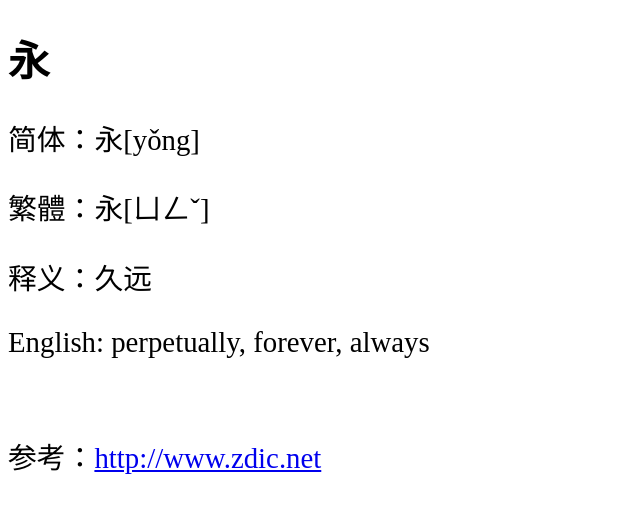
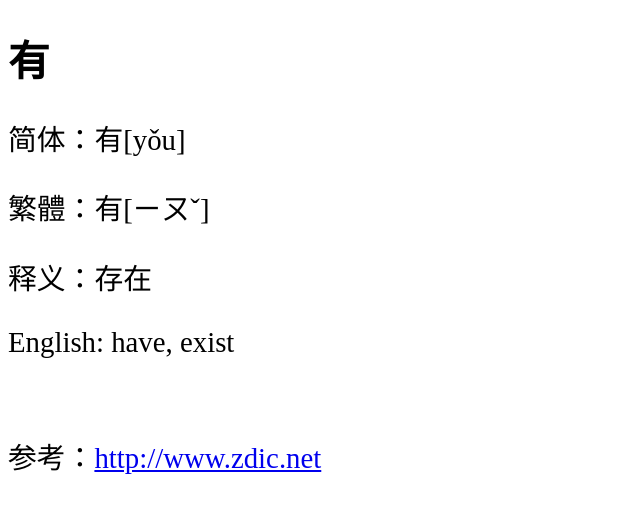
Before and after one commit to shengzhe/livecalligraphy, a Jekyll site: the page built from _posts/2012-08-31-LanTing-45.html, in a window 1280 px wide. Shown: the top 513 px of the page, without its empty margins (0-640 px from the left). Built offline with Jekyll 4.4.1, drawn with Linux system fonts in a browser that asks for light colours; Markdown is read by kramdown in place of the engine named in the settings.

Commit message:
Update _posts/2012-08-31-LanTing-45.html

```diff
--- a/_posts/2012-08-31-LanTing-45.html
+++ b/_posts/2012-08-31-LanTing-45.html
@@ -1,11 +1,11 @@
 ---
 layout: default
-title: 兰亭集序第1个字 (1st character of Lan Ting)
+title: 兰亭集序第45个字 (45th character of Lan Ting)
 ---
-<h1>永</h1>
-<p>简体：永[yǒng]</p>
-<p>繁體：永[ㄩㄥˇ]</p>
-<p>释义：久远</p>
-<p>English: perpetually, forever, always</p>
+<h1>有</h1>
+<p>简体：有[yǒu]</p>
+<p>繁體：有[ㄧㄡˇ]</p>
+<p>释义：存在</p>
+<p>English: have, exist</p>
 <br/>
-<p>参考：<a href="http://www.zdic.net/zd/zi/ZdicE6ZdicB0ZdicB8.htm">http://www.zdic.net</a></p>
+<p>参考：<a href="http://www.zdic.net/zd/zi/ZdicE6Zdic9CZdic89.htm">http://www.zdic.net</a></p>
```
